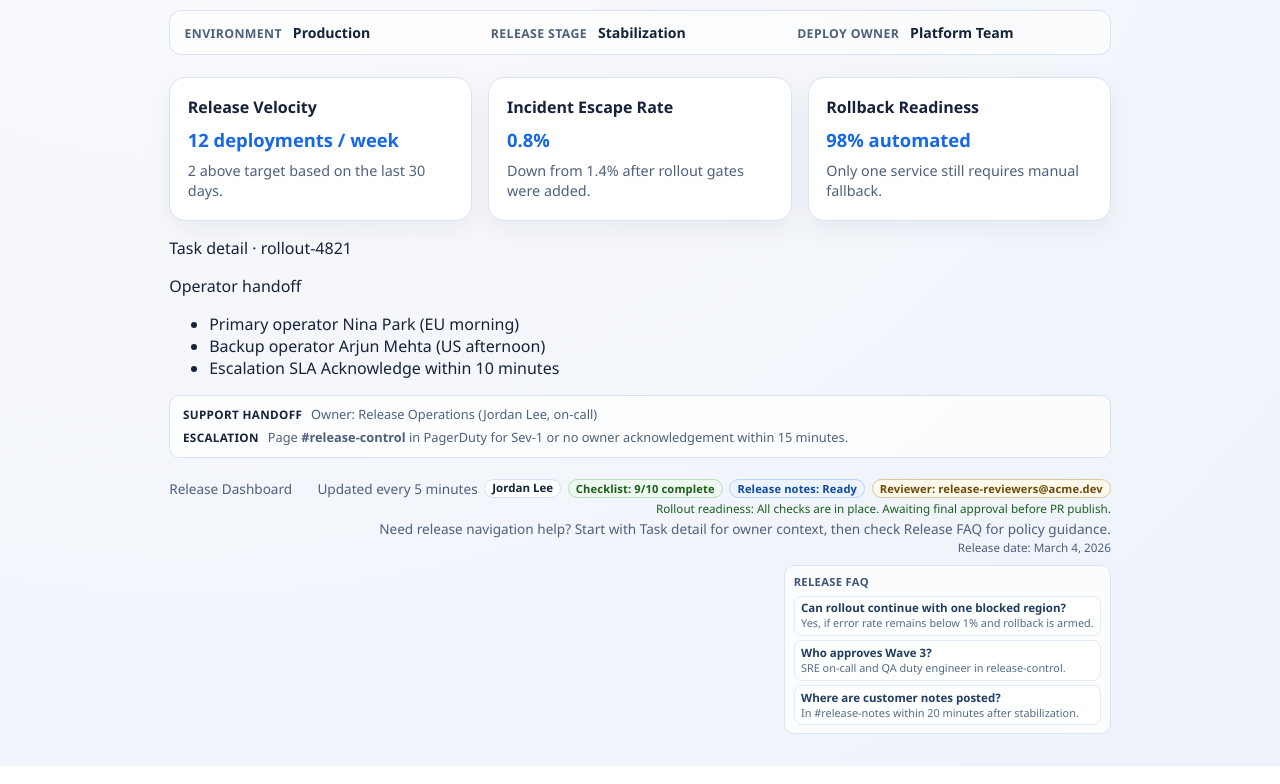
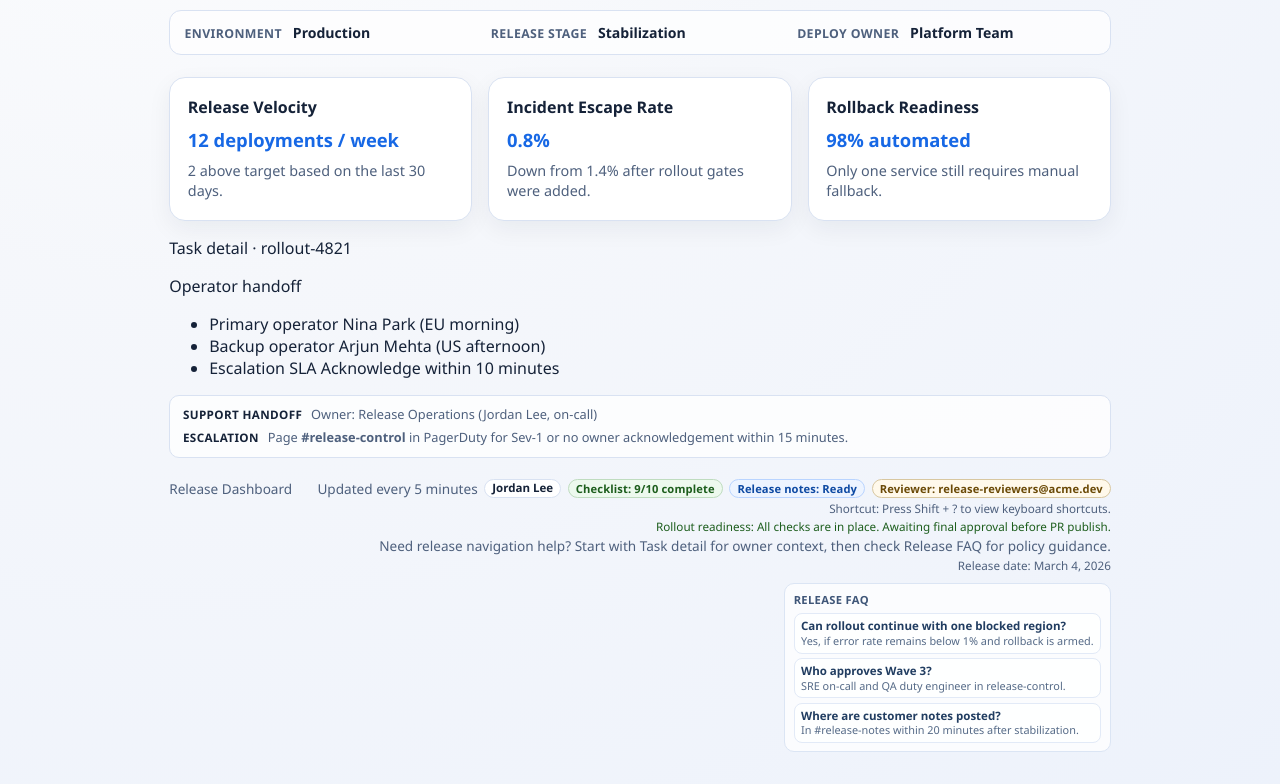
Before and after one commit to abhinsharma/linear-app, a website built with Vite: page index.html in a window 1280 px wide. Shown: the part 675-1459 px from the top of the page. Built offline with nearby package versions, Linux system fonts and the light colour scheme.

Commit message:
feat: add footer keyboard shortcut hint

```diff
--- a/src/main.js
+++ b/src/main.js
@@ -241,6 +241,7 @@ document.querySelector('#app').innerHTML = `
             Reviewer: release-reviewers@acme.dev
           </a>
         </p>
+        <p class="footer-shortcut-hint">Shortcut: Press Shift + ? to view keyboard shortcuts.</p>
         <p class="rollout-readiness-blurb">
           Rollout readiness: All checks are in place. Awaiting final approval before PR publish.
         </p>
--- a/src/styles.css
+++ b/src/styles.css
@@ -278,6 +278,11 @@ body {
   color: #1d5e1d;
 }
 
+.footer-shortcut-hint {
+  font-size: 0.73rem;
+  color: var(--muted);
+}
+
 .owner-chip {
   display: inline-flex;
   align-items: center;
```
